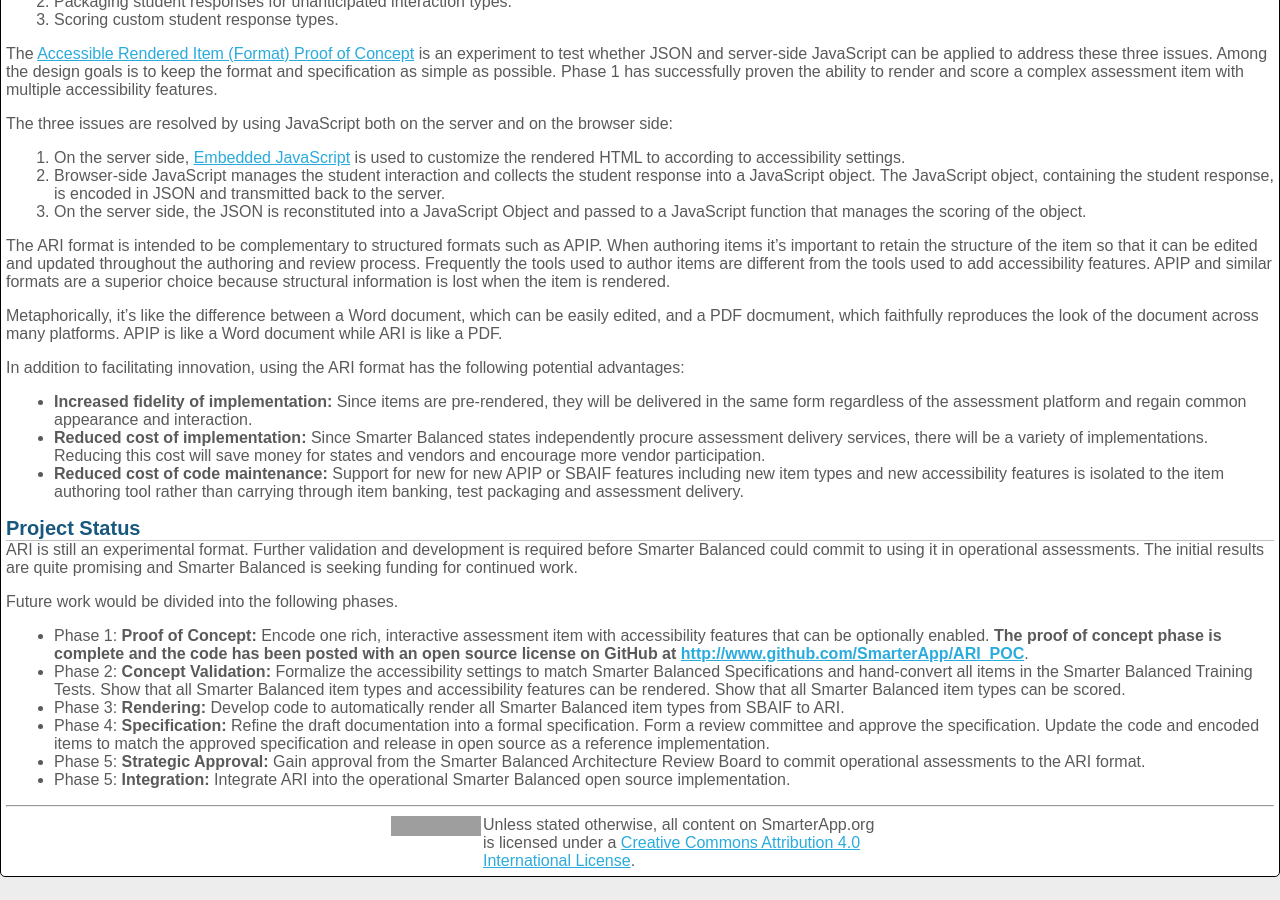
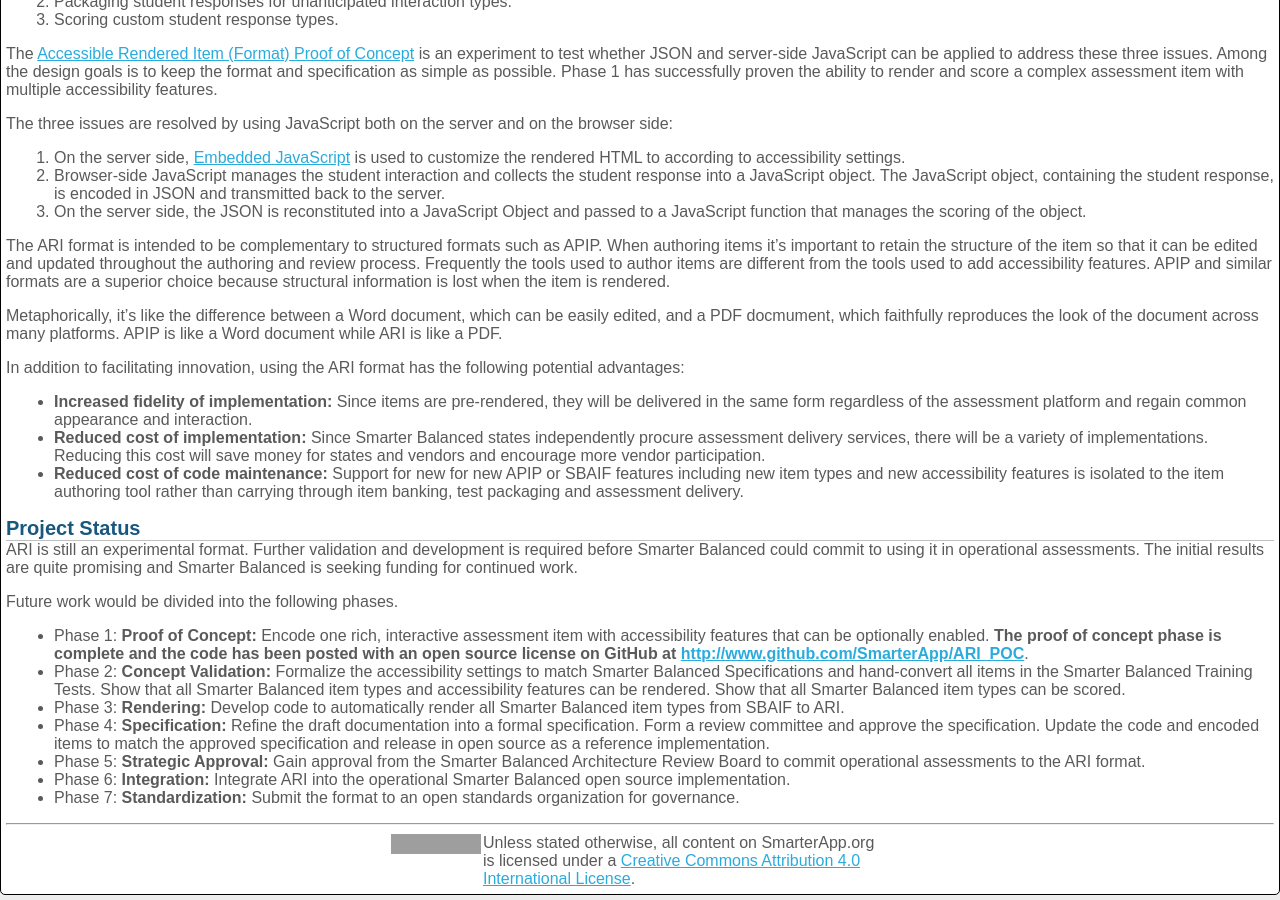
Before and after one commit to SmarterApp/ARI, a Jekyll site: the page built from index.md, in a window 1280 px wide and 900 px high, scrolled down 934 px. Built offline with Jekyll 4.4.1, drawn with Linux system fonts in a browser that asks for light colours; grey boxes are pictures that could not be loaded.

Commit message:
Updates to the project summary.

```diff
--- a/index.md
+++ b/index.md
@@ -66,4 +66,5 @@ Future work would be divided into the following phases.
 * Phase 3: **Rendering:** Develop code to automatically render all Smarter Balanced item types from SBAIF to ARI.
 * Phase 4: **Specification:** Refine the draft documentation into a formal specification. Form a review committee and approve the specification. Update the code and encoded items to match the approved specification and release in open source as a reference implementation.
 * Phase 5: **Strategic Approval:** Gain approval from the Smarter Balanced Architecture Review Board to commit operational assessments to the ARI format.
-* Phase 5: **Integration:** Integrate ARI into the operational Smarter Balanced open source implementation.
+* Phase 6: **Integration:** Integrate ARI into the operational Smarter Balanced open source implementation.
+* Phase 7: **Standardization:** Submit the format to an open standards organization for governance.
```
